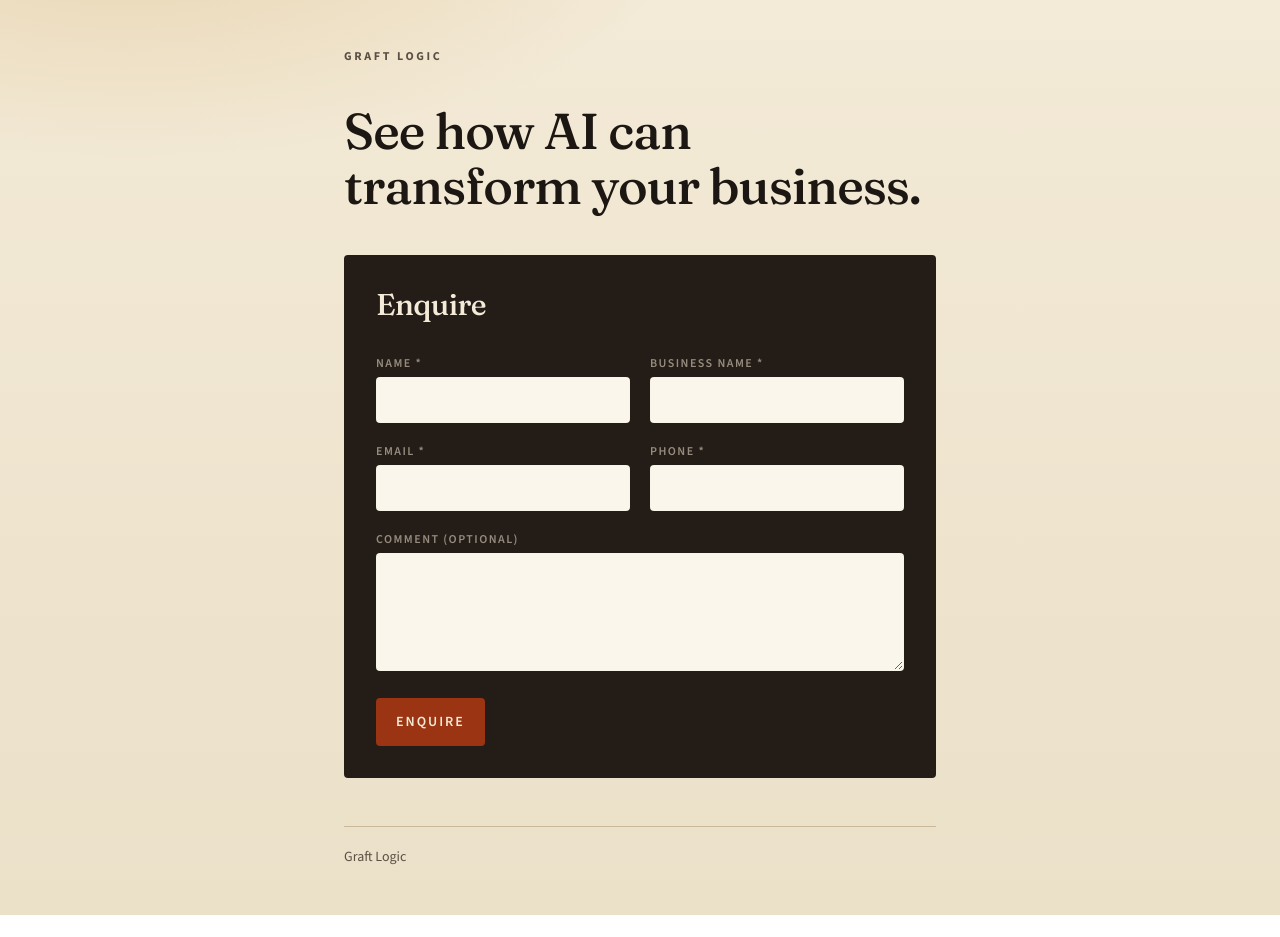
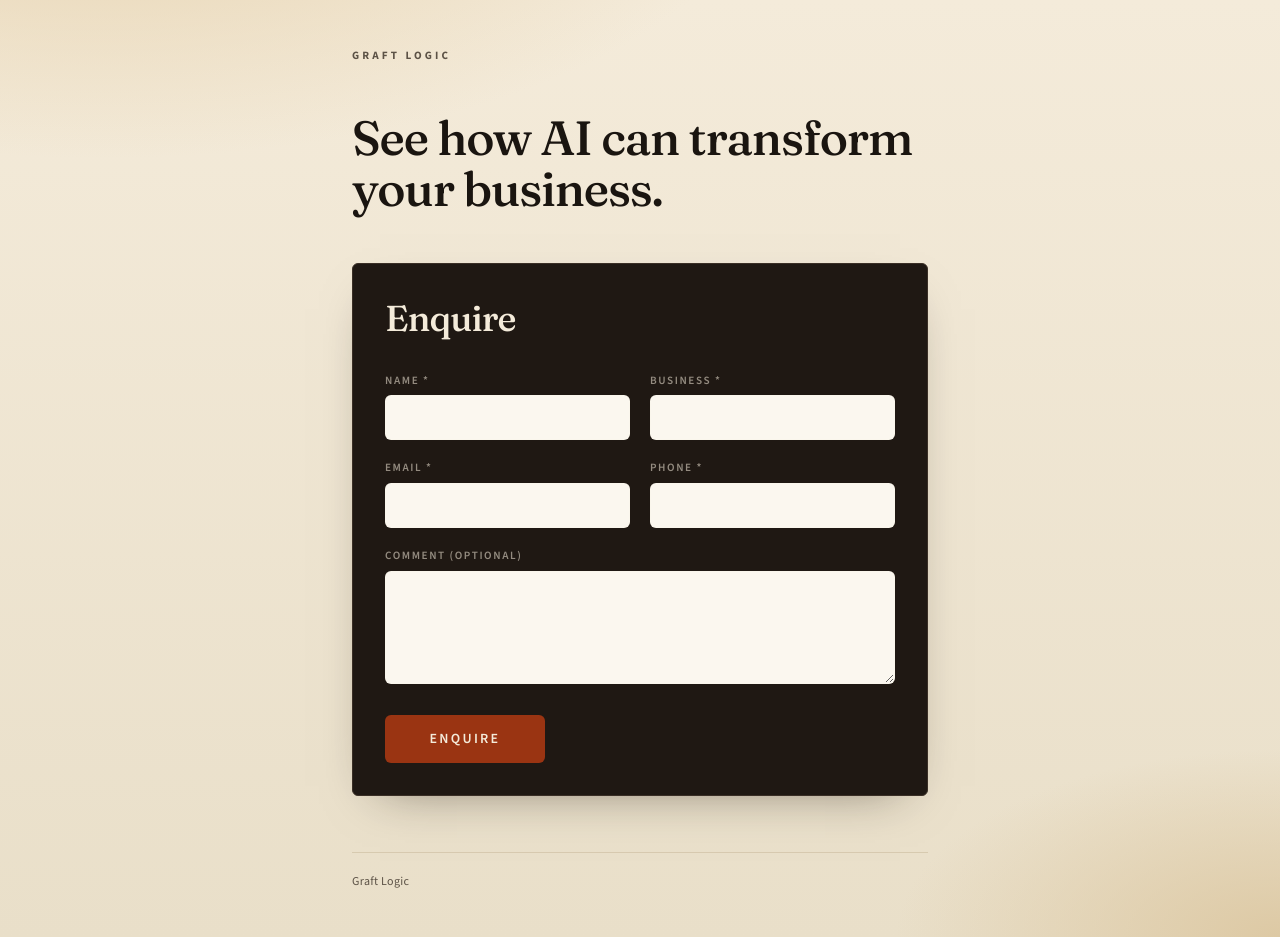
Before and after one commit to patomaley/graft-logic, a Next.js app: page / in a window 1280 px wide. Before the commit the page ends 915 px from the top, so only its background shows below. Built offline with nearby package versions, Linux system fonts and the light colour scheme.

Commit message:
polish one-pager; enquiry → Google Form env (drop Resend)

```diff
--- a/app/api/enquiry/route.ts
+++ b/app/api/enquiry/route.ts
@@ -1,61 +1,66 @@
 import { NextResponse } from "next/server";
-import { Resend } from "resend";
 import { validateEnquiry, type EnquiryPayload } from "@/lib/enquiry";
-import { SITE_NAME } from "@/lib/site";
 
 export const runtime = "nodejs";
 
-async function sendViaFormEndpoint(
-  endpoint: string,
-  data: EnquiryPayload,
-): Promise<Response> {
-  return fetch(endpoint, {
-    method: "POST",
-    headers: {
-      "Content-Type": "application/json",
-      Accept: "application/json",
-    },
-    body: JSON.stringify({
-      name: data.name,
-      businessName: data.businessName,
-      email: data.email,
-      phone: data.phone,
-      comment: data.comment ?? "",
-      _subject: `${SITE_NAME} enquiry — ${data.businessName}`,
-    }),
-  });
+/**
+ * Google Forms formResponse POST.
+ * Env (set on Vercel):
+ *   GOOGLE_FORM_ACTION_URL  — …/formResponse
+ *   GOOGLE_FORM_ENTRY_NAME
+ *   GOOGLE_FORM_ENTRY_BUSINESS
+ *   GOOGLE_FORM_ENTRY_EMAIL
+ *   GOOGLE_FORM_ENTRY_PHONE
+ *   GOOGLE_FORM_ENTRY_COMMENT
+ */
+function googleFormConfig():
+  | {
+      action: string;
+      entries: {
+        name: string;
+        businessName: string;
+        email: string;
+        phone: string;
+        comment: string;
+      };
+    }
+  | null {
+  const action = process.env.GOOGLE_FORM_ACTION_URL?.trim();
+  const name = process.env.GOOGLE_FORM_ENTRY_NAME?.trim();
+  const businessName = process.env.GOOGLE_FORM_ENTRY_BUSINESS?.trim();
+  const email = process.env.GOOGLE_FORM_ENTRY_EMAIL?.trim();
+  const phone = process.env.GOOGLE_FORM_ENTRY_PHONE?.trim();
+  const comment = process.env.GOOGLE_FORM_ENTRY_COMMENT?.trim();
+
+  if (!action || !name || !businessName || !email || !phone || !comment) {
+    return null;
+  }
+
+  return {
+    action,
+    entries: { name, businessName, email, phone, comment },
+  };
 }
 
-async function sendViaResend(data: EnquiryPayload): Promise<void> {
-  const apiKey = process.env.RESEND_API_KEY;
-  const to = process.env.CONTACT_TO;
-  const from =
-    process.env.RESEND_FROM ?? `${SITE_NAME} <onboarding@resend.dev>`;
-
-  if (!apiKey || !to) {
-    throw new Error("Resend not configured");
+async function sendViaGoogleForm(data: EnquiryPayload): Promise<Response> {
+  const cfg = googleFormConfig();
+  if (!cfg) {
+    throw new Error("Google Form not configured");
   }
 
-  const resend = new Resend(apiKey);
-  const lines = [
-    `Name: ${data.name}`,
-    `Business: ${data.businessName}`,
-    `Email: ${data.email}`,
-    `Phone: ${data.phone}`,
-    data.comment ? `Comment:\n${data.comment}` : "Comment: (none)",
-  ];
+  const body = new URLSearchParams();
+  body.set(cfg.entries.name, data.name);
+  body.set(cfg.entries.businessName, data.businessName);
+  body.set(cfg.entries.email, data.email);
+  body.set(cfg.entries.phone, data.phone);
+  body.set(cfg.entries.comment, data.comment ?? "");
 
-  const { error } = await resend.emails.send({
-    from,
-    to: [to],
-    replyTo: data.email,
-    subject: `${SITE_NAME} enquiry — ${data.businessName}`,
-    text: lines.join("\n"),
+  return fetch(cfg.action, {
+    method: "POST",
+    headers: { "Content-Type": "application/x-www-form-urlencoded" },
+    body,
+    redirect: "manual",
   });
-
-  if (error) {
-    throw new Error(error.message || "Resend send failed");
-  }
 }
 
 export async function POST(request: Request) {
@@ -77,42 +82,33 @@ export async function POST(request: Request) {
     );
   }
 
-  const { data } = validated;
-  const formEndpoint = process.env.FORM_ENDPOINT?.trim();
-
-  try {
-    if (formEndpoint) {
-      const upstream = await sendViaFormEndpoint(formEndpoint, data);
-      if (!upstream.ok) {
-        const detail = await upstream.text().catch(() => "");
-        console.error("FORM_ENDPOINT error", upstream.status, detail);
-        return NextResponse.json(
-          {
-            ok: false,
-            errors: {
-              form: "Could not submit enquiry. Try again shortly.",
-            },
-          },
-          { status: 502 },
-        );
-      }
-      return NextResponse.json({ ok: true });
-    }
-
-    if (process.env.RESEND_API_KEY && process.env.CONTACT_TO) {
-      await sendViaResend(data);
-      return NextResponse.json({ ok: true });
-    }
-
+  if (!googleFormConfig()) {
     return NextResponse.json(
       {
         ok: false,
         errors: {
-          form: "Enquiry delivery is not configured yet. Set FORM_ENDPOINT or RESEND_API_KEY + CONTACT_TO.",
+          form: "Enquiry delivery is not configured yet. Set GOOGLE_FORM_ACTION_URL and GOOGLE_FORM_ENTRY_* env vars.",
         },
       },
       { status: 503 },
     );
+  }
+
+  try {
+    const upstream = await sendViaGoogleForm(validated.data);
+    // Google often returns 200 or 302 on success
+    if (upstream.status >= 400) {
+      const detail = await upstream.text().catch(() => "");
+      console.error("Google Form error", upstream.status, detail.slice(0, 500));
+      return NextResponse.json(
+        {
+          ok: false,
+          errors: { form: "Could not submit enquiry. Try again shortly." },
+        },
+        { status: 502 },
+      );
+    }
+    return NextResponse.json({ ok: true });
   } catch (err) {
     console.error("enquiry submit failed", err);
     return NextResponse.json(
--- a/app/globals.css
+++ b/app/globals.css
@@ -1,13 +1,14 @@
 @import "tailwindcss";
 
 :root {
-  --paper: #f3ead7;
-  --cream: #faf6ec;
-  --ink: #1c1712;
-  --ink-soft: #5a4f43;
+  --paper: #f4ebda;
+  --cream: #fbf7ef;
+  --ink: #1a1510;
+  --ink-soft: #5c5246;
   --rust: #9a3412;
-  --rule: #c9b89a;
-  --band: #241c16;
+  --rule: #d0c0a4;
+  --band: #1f1813;
+  --band-edge: #3a2f26;
 }
 
 @theme inline {
@@ -17,15 +18,17 @@
 
 html {
   scroll-behavior: smooth;
+  -webkit-text-size-adjust: 100%;
 }
 
 body {
   background:
-    radial-gradient(ellipse 80% 50% at 10% -10%, #e8d4b0 0%, transparent 55%),
-    linear-gradient(180deg, var(--paper) 0%, #ebe0c8 100%);
+    radial-gradient(ellipse 90% 55% at 8% -15%, #e6d2ae 0%, transparent 58%),
+    radial-gradient(ellipse 60% 40% at 100% 100%, #ddc9a4 0%, transparent 50%),
+    linear-gradient(180deg, var(--paper) 0%, #e9dfc9 100%);
   color: var(--ink);
   font-family: var(--font-body), ui-sans-serif, system-ui, sans-serif;
-  min-height: 100vh;
+  min-height: 100dvh;
 }
 
 ::selection {
@@ -36,10 +39,6 @@ body {
 .display {
   font-family: var(--font-display), ui-serif, Georgia, serif;
   font-weight: 500;
-  letter-spacing: -0.02em;
+  letter-spacing: -0.025em;
+  font-optical-sizing: auto;
 }
-
-.rule {
-  height: 1px;
-  background: var(--rule);
-}
--- a/app/layout.tsx
+++ b/app/layout.tsx
@@ -17,7 +17,7 @@ const body = Source_Sans_3({
 
 export const metadata: Metadata = {
   title: {
-    default: SITE_NAME,
+    default: `${SITE_NAME} · See how AI can transform your business`,
     template: `%s · ${SITE_NAME}`,
   },
   description: "See how AI can transform your business.",
--- a/app/page.tsx
+++ b/app/page.tsx
@@ -3,33 +3,36 @@ import { SITE_NAME } from "@/lib/site";
 
 export default function Home() {
   return (
-    <div className="mx-auto flex min-h-dvh max-w-[40rem] flex-col px-5 py-10 sm:px-6 sm:py-12">
-      <header className="mb-10">
-        <p className="text-xs font-bold uppercase tracking-[0.22em] text-[var(--ink-soft)]">
+    <div className="mx-auto flex min-h-dvh max-w-[36rem] flex-col px-5 py-8 sm:max-w-[40rem] sm:px-8 sm:py-12">
+      <header className="mb-8 sm:mb-12">
+        <p className="text-[0.7rem] font-bold uppercase tracking-[0.28em] text-[var(--ink-soft)]">
           {SITE_NAME}
         </p>
       </header>
 
-      <main className="flex flex-1 flex-col justify-center space-y-10">
-        <h1 className="display text-[2.35rem] leading-[1.1] text-[var(--ink)] sm:text-[3.15rem]">
+      <main className="flex flex-1 flex-col justify-center gap-9 sm:gap-12">
+        <h1 className="display text-[2.15rem] leading-[1.08] text-[var(--ink)] sm:text-[3rem] sm:leading-[1.06]">
           See how AI can transform your business.
         </h1>
 
         <section
           id="enquire"
-          className="rounded-sm bg-[var(--band)] p-6 text-[var(--paper)] sm:p-8"
+          className="rounded-md border border-[var(--band-edge)] bg-[var(--band)] p-5 shadow-[0_18px_50px_-28px_rgba(28,20,12,0.55)] sm:p-8"
           aria-labelledby="enquire-h"
         >
-          <h2 id="enquire-h" className="display text-3xl text-[var(--paper)]">
+          <h2
+            id="enquire-h"
+            className="display text-[1.85rem] leading-tight text-[var(--paper)] sm:text-[2.25rem]"
+          >
             Enquire
           </h2>
-          <div className="mt-8 [&_label_span]:text-[var(--paper)]/55 [&_input]:border-[var(--paper)]/20 [&_input]:bg-[var(--cream)] [&_input]:text-[var(--ink)] [&_textarea]:border-[var(--paper)]/20 [&_textarea]:bg-[var(--cream)] [&_textarea]:text-[var(--ink)] [&_button]:bg-[var(--rust)] [&_button]:text-[var(--paper)] [&_button:hover]:bg-[#b45309] [&_[role=status]]:border-[var(--paper)]/20 [&_[role=status]]:bg-[var(--cream)] [&_[role=status]_p]:text-[var(--ink)] [&_[role=alert]]:text-[#fecaca]">
+          <div className="mt-6 sm:mt-8">
             <EnquiryForm />
           </div>
         </section>
       </main>
 
-      <footer className="mt-12 border-t border-[var(--rule)] pt-5 text-sm text-[var(--ink-soft)]">
+      <footer className="mt-10 border-t border-[var(--rule)]/70 pt-5 text-xs tracking-wide text-[var(--ink-soft)] sm:mt-14">
         <p>{SITE_NAME}</p>
       </footer>
     </div>
--- a/components/EnquiryForm.tsx
+++ b/components/EnquiryForm.tsx
@@ -9,7 +9,7 @@ const fields = [
   { name: "name", label: "Name", type: "text", required: true, autoComplete: "name" },
   {
     name: "businessName",
-    label: "Business name",
+    label: "Business",
     type: "text",
     required: true,
     autoComplete: "organization",
@@ -29,6 +29,11 @@ const fields = [
     autoComplete: "tel",
   },
 ] as const;
+
+const labelClass =
+  "mb-1.5 block text-[0.7rem] font-semibold uppercase tracking-[0.14em] text-[var(--paper)]/55";
+const inputClass =
+  "min-h-11 w-full rounded-md border border-[var(--paper)]/18 bg-[var(--cream)] px-3.5 py-2.5 text-base text-[var(--ink)] outline-none ring-[var(--rust)] transition placeholder:text-[var(--ink-soft)]/50 focus:ring-2 disabled:opacity-60 sm:text-[0.95rem]";
 
 export function EnquiryForm() {
   const [status, setStatus] = useState<Status>("idle");
@@ -76,25 +81,23 @@ export function EnquiryForm() {
   if (status === "success") {
     return (
       <div
-        className="rounded-sm border border-[var(--ink)]/20 bg-[var(--cream)] p-6"
+        className="rounded-md border border-[var(--paper)]/20 bg-[var(--cream)] p-5 sm:p-6"
         role="status"
       >
-        <p className="font-[family-name:var(--font-display)] text-2xl text-[var(--ink)]">
-          Got it.
-        </p>
-        <p className="mt-3 text-[var(--ink-soft)] leading-relaxed">
-          Thanks — we’ll reply soon.
+        <p className="display text-2xl text-[var(--ink)]">Got it.</p>
+        <p className="mt-2 leading-relaxed text-[var(--ink-soft)]">
+          We’ll reply soon.
         </p>
       </div>
     );
   }
 
   return (
-    <form onSubmit={onSubmit} className="space-y-5" noValidate>
-      <div className="grid gap-5 sm:grid-cols-2">
+    <form onSubmit={onSubmit} className="space-y-4 sm:space-y-5" noValidate>
+      <div className="grid gap-4 sm:grid-cols-2 sm:gap-5">
         {fields.map((f) => (
-          <label key={f.name} className="block sm:col-span-1">
-            <span className="mb-1.5 block text-xs font-semibold uppercase tracking-[0.12em] text-[var(--ink-soft)]">
+          <label key={f.name} className="block">
+            <span className={labelClass}>
               {f.label}
               {f.required ? " *" : ""}
             </span>
@@ -104,14 +107,14 @@ export function EnquiryForm() {
               required={f.required}
               autoComplete={f.autoComplete}
               disabled={status === "submitting"}
-              className="w-full rounded-sm border border-[var(--ink)]/25 bg-[var(--cream)] px-3 py-2.5 text-[var(--ink)] outline-none ring-[var(--rust)] focus:ring-2 disabled:opacity-60"
+              className={inputClass}
               aria-invalid={Boolean(errors[f.name])}
               aria-describedby={errors[f.name] ? `${f.name}-err` : undefined}
             />
             {errors[f.name] ? (
               <span
                 id={`${f.name}-err`}
-                className="mt-1 block text-sm text-[var(--rust)]"
+                className="mt-1.5 block text-sm text-[#fecaca]"
               >
                 {errors[f.name]}
               </span>
@@ -121,25 +124,23 @@ export function EnquiryForm() {
       </div>
 
       <label className="block">
-        <span className="mb-1.5 block text-xs font-semibold uppercase tracking-[0.12em] text-[var(--ink-soft)]">
-          Comment (optional)
-        </span>
+        <span className={labelClass}>Comment (optional)</span>
         <textarea
           name="comment"
           rows={4}
           disabled={status === "submitting"}
-          className="w-full resize-y rounded-sm border border-[var(--ink)]/25 bg-[var(--cream)] px-3 py-2.5 text-[var(--ink)] outline-none ring-[var(--rust)] focus:ring-2 disabled:opacity-60"
+          className={`${inputClass} resize-y`}
           aria-invalid={Boolean(errors.comment)}
         />
         {errors.comment ? (
-          <span className="mt-1 block text-sm text-[var(--rust)]">
+          <span className="mt-1.5 block text-sm text-[#fecaca]">
             {errors.comment}
           </span>
         ) : null}
       </label>
 
       {errors.form ? (
-        <p className="text-sm text-[var(--rust)]" role="alert">
+        <p className="text-sm text-[#fecaca]" role="alert">
           {errors.form}
         </p>
       ) : null}
@@ -147,7 +148,7 @@ export function EnquiryForm() {
       <button
         type="submit"
         disabled={status === "submitting"}
-        className="w-full rounded-sm bg-[var(--ink)] px-5 py-3.5 text-sm font-semibold uppercase tracking-[0.14em] text-[var(--paper)] transition hover:bg-[var(--rust)] focus-visible:outline focus-visible:outline-2 focus-visible:outline-offset-2 focus-visible:outline-[var(--rust)] disabled:opacity-60 sm:w-auto"
+        className="mt-1 min-h-12 w-full rounded-md bg-[var(--rust)] px-5 py-3.5 text-sm font-semibold uppercase tracking-[0.16em] text-[var(--paper)] transition hover:bg-[#b45309] focus-visible:outline focus-visible:outline-2 focus-visible:outline-offset-2 focus-visible:outline-[var(--paper)] disabled:opacity-60 sm:w-auto sm:min-w-[10rem]"
       >
         {status === "submitting" ? "Sending…" : "Enquire"}
       </button>
--- a/package.json
+++ b/package.json
@@ -11,8 +11,7 @@
   "dependencies": {
     "next": "15.5.26",
     "react": "19.1.0",
-    "react-dom": "19.1.0",
-    "resend": "^6.28.1"
+    "react-dom": "19.1.0"
   },
   "devDependencies": {
     "@eslint/eslintrc": "^3",
```
Also changed, not shown: 2 other files (tests, documents, lock files or other folders).
